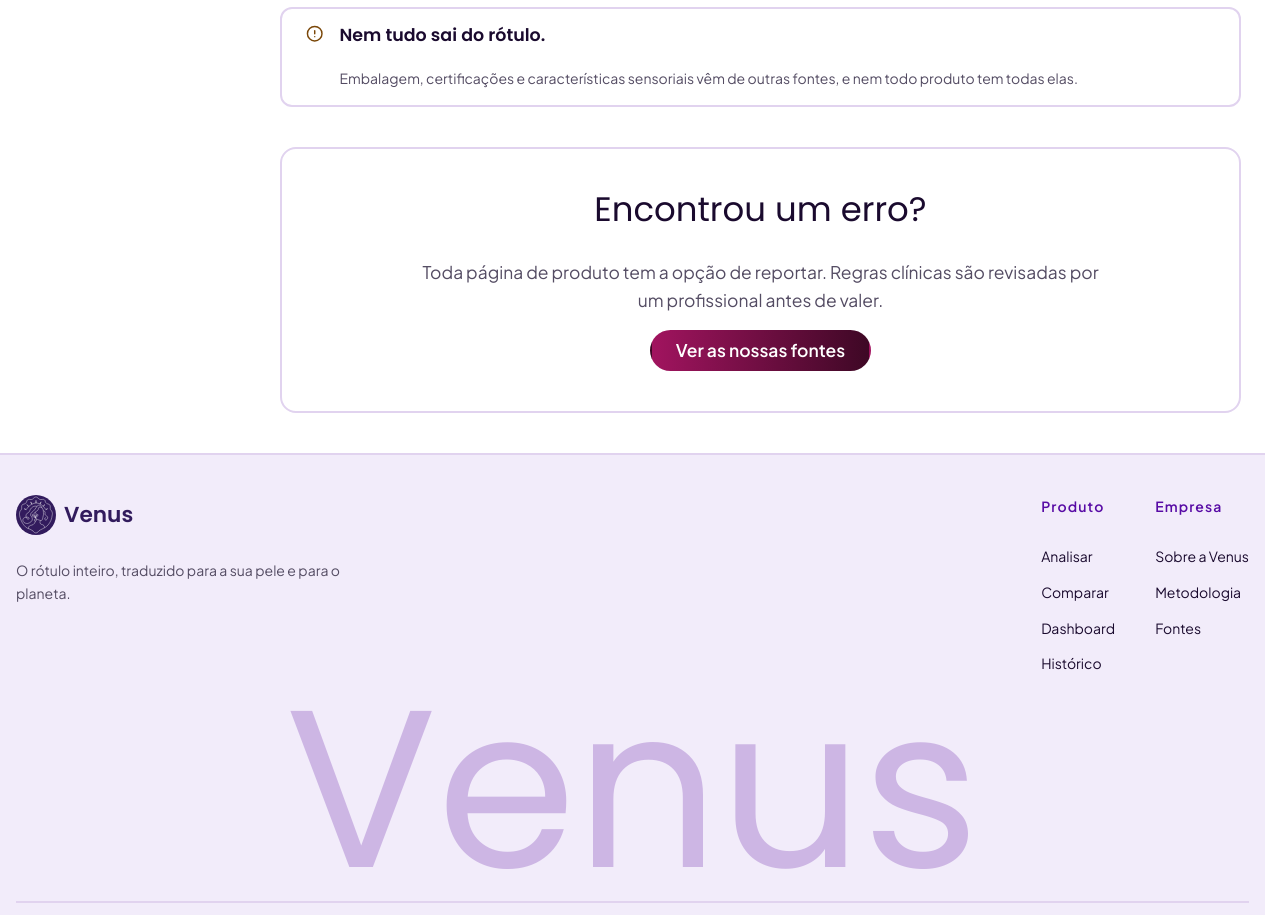
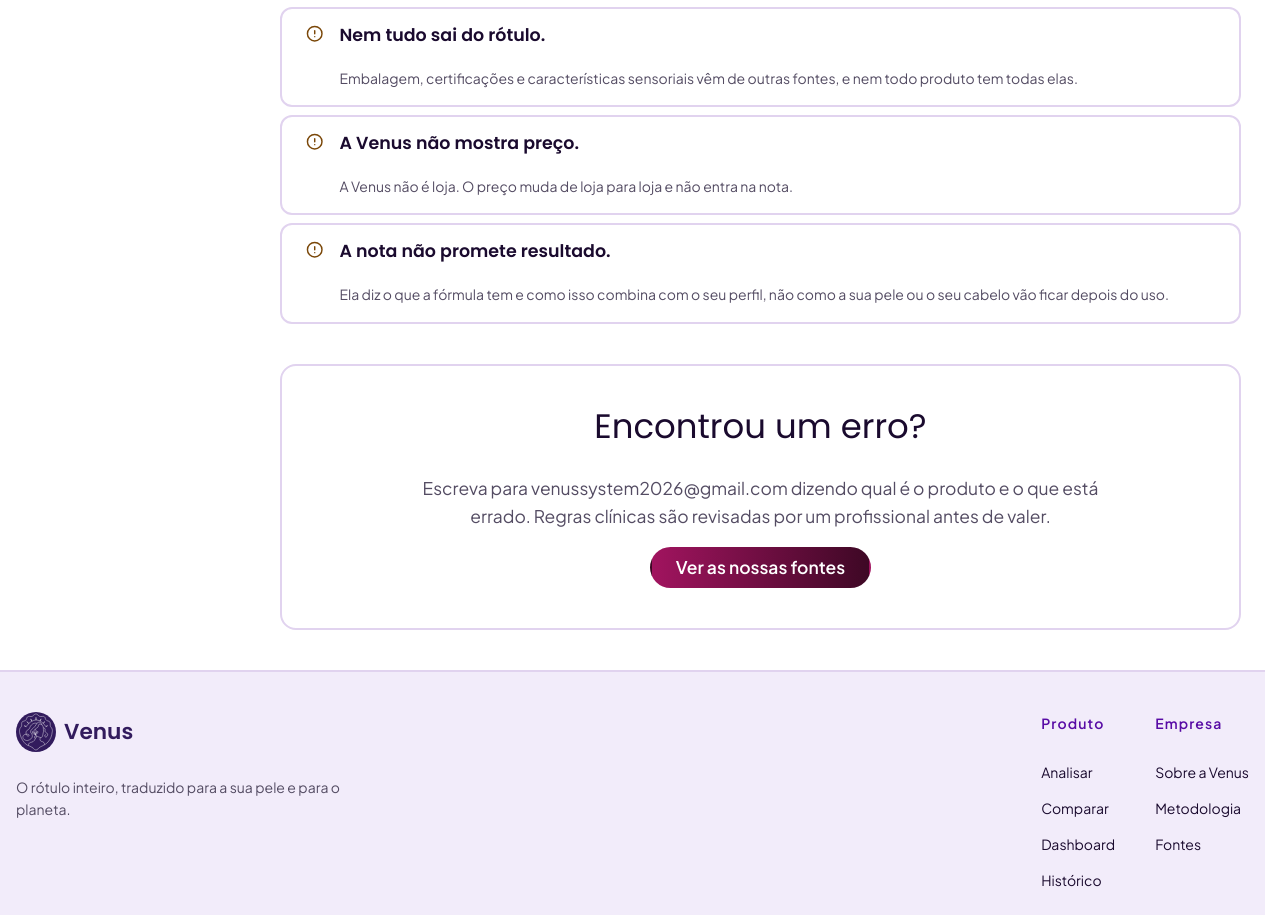
Before and after one commit to Venus-System/Venus-Web, a React (Vite) app: page /metodologia in a window 1280 px wide. Shown: the part 3175-4090 px from the top of the page. Built offline with nearby package versions, Linux system fonts and the light colour scheme; no server answers.

Commit message:
fix: Tirando a promessa de reportar e dizendo o que a nota não cobre

```diff
--- a/src/pages/Metodologia/index.tsx
+++ b/src/pages/Metodologia/index.tsx
@@ -106,6 +106,18 @@
     titulo: "Nem tudo sai do rótulo.",
     texto:
       "Embalagem, certificações e características sensoriais vêm de outras fontes, e nem todo produto tem todas elas.",
+  },
+  {
+    id: "preco",
+    titulo: "A Venus não mostra preço.",
+    texto:
+      "A Venus não é loja. O preço muda de loja para loja e não entra na nota.",
+  },
+  {
+    id: "resultado",
+    titulo: "A nota não promete resultado.",
+    texto:
+      "Ela diz o que a fórmula tem e como isso combina com o seu perfil, não como a sua pele ou o seu cabelo vão ficar depois do uso.",
   },
 ];
 
@@ -282,8 +294,9 @@
           </h2>
 
           <p className={styles.ctaText}>
-            Toda página de produto tem a opção de reportar. Regras clínicas são
-            revisadas por um profissional antes de valer.
+            Escreva para venussystem2026@gmail.com dizendo qual é o produto e o
+            que está errado. Regras clínicas são revisadas por um profissional
+            antes de valer.
           </p>
 
           <Button to="/fontes">Ver as nossas fontes</Button>
```
